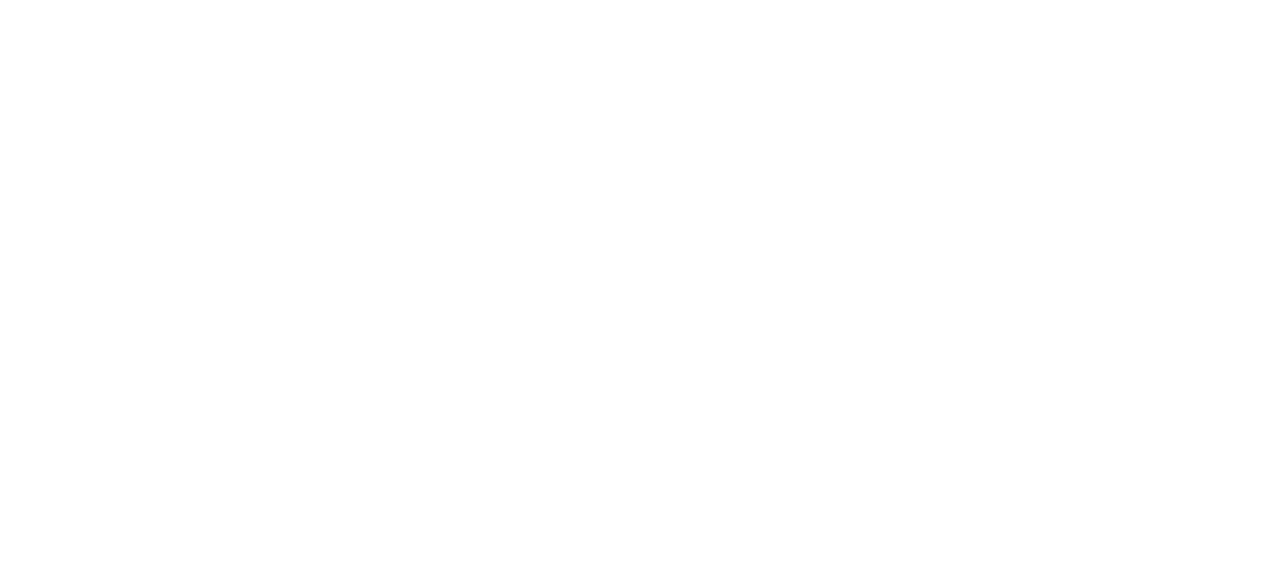
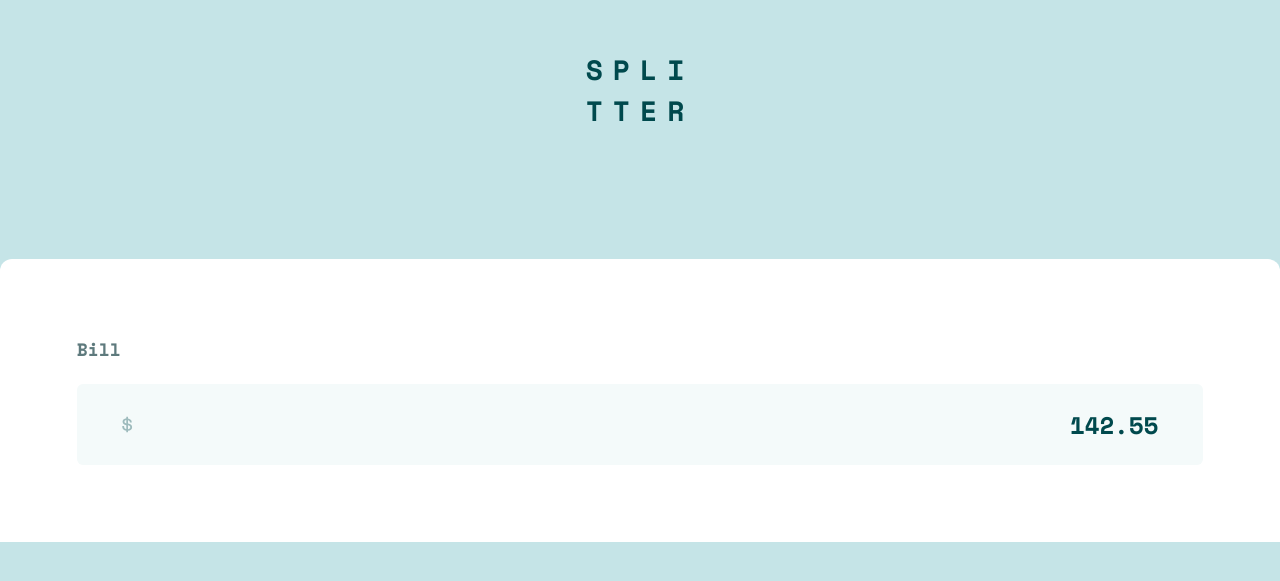
Before and after one commit to giulialiotti/tip-calculator-app, a React (Create React App) app: page / in a window 1280 px wide. Shown: the part 143-724 px from the top of the page. Built offline with nearby package versions, Linux system fonts and the light colour scheme.

Commit message:
Markup starter

```diff
--- a/src/App.js
+++ b/src/App.js
@@ -1,5 +1,13 @@
+// Local Components
+import { Headline, Card } from "./components";
+
 function App() {
-  return <main></main>;
+  return (
+    <main>
+      <Headline />
+      <Card />
+    </main>
+  );
 }
 
 export default App;
--- /dev/null
+++ b/src/components/Bill.js
@@ -0,0 +1,28 @@
+import React from "react";
+
+// Local Components
+import { CardTitle } from ".";
+
+// Assets
+import dollarIcon from "../assets/icon-dollar.svg";
+
+export const Bill = () => {
+  return (
+    // Markup
+    <div className="card__bill">
+      <CardTitle className="card-title-dark">Bill</CardTitle>
+      <AmoutWrapper amount={142.55} />
+    </div>
+  );
+};
+
+// Elements
+
+const AmoutWrapper = ({ amount }) => (
+  <div className="card__bill__amout vector-and-number-wrapper flex-wrapper">
+    <div className="vector-wrapper">
+      <img src={dollarIcon} alt="Dollar icon" />
+    </div>
+    <p>{amount}</p>
+  </div>
+);
--- /dev/null
+++ b/src/components/Card.js
@@ -0,0 +1,12 @@
+import React from "react";
+
+// Local Components
+import { Bill } from ".";
+
+export const Card = () => {
+  return (
+    <div className="card">
+      <Bill />
+    </div>
+  );
+};
--- /dev/null
+++ b/src/components/CardTitle.js
@@ -0,0 +1,5 @@
+import React from "react";
+
+export const CardTitle = ({ children, className }) => (
+  <h2 className={className}>{children}</h2>
+);
--- /dev/null
+++ b/src/components/Headline.js
@@ -0,0 +1,11 @@
+import React from "react";
+
+export const Headline = () => {
+  return (
+    <h1>
+      Spli
+      <br />
+      tter
+    </h1>
+  );
+};
--- /dev/null
+++ b/src/components/index.js
@@ -0,0 +1,4 @@
+export * from "./Headline";
+export * from "./Card";
+export * from "./Bill";
+export * from "./CardTitle";
--- a/src/index.js
+++ b/src/index.js
@@ -1,6 +1,6 @@
 import React from "react";
 import ReactDOM from "react-dom/client";
-import "./index.scss";
+import "./styles/index.scss";
 import App from "./App";
 
 const root = ReactDOM.createRoot(document.getElementById("root"));
--- a/src/index.scss
+++ /dev/null
@@ -1,5 +0,0 @@
-* {
-  box-sizing: border-box;
-  margin: 0;
-  padding: 0;
-}
--- /dev/null
+++ b/src/styles/index.scss
@@ -0,0 +1,106 @@
+@import url("https://fonts.googleapis.com/css2?family=Space+Mono:wght@700&display=swap");
+
+// Default styles
+
+* {
+  box-sizing: border-box;
+  margin: 0;
+  padding: 0;
+}
+
+:root {
+  font-size: 16px;
+  font-family: "Space Mono", monospace;
+
+  // COLORS
+
+  // primary
+  --color-primary: hsl(172, 67%, 45%); // Strong cyan
+
+  // neutrals
+  --neutral-100: hsl(183, 100%, 15%); // Very dark cyan
+  --neutral-200: hsl(186, 14%, 43%); // Dark grayish cyan
+  --neutral-300: hsl(184, 14%, 56%); // Grayish cyan
+  --neutral-400: hsl(185, 41%, 84%); // Light grayish cyan
+  --neutral-500: hsl(189, 41%, 97%); // Very light grayish cyan
+  --white: hsl(0, 0%, 100%); // White
+}
+
+body {
+  background-color: var(--neutral-400);
+}
+
+// Breakpoints
+
+$desktop: 1400px;
+
+// Styles
+
+main {
+  padding-top: 15%;
+
+  @media (min-width: $desktop) {
+    padding-top: 10%;
+  }
+}
+
+h1 {
+  color: var(--neutral-100);
+  font-size: 1.75rem;
+  letter-spacing: 0.625rem;
+  text-align: center;
+  text-transform: uppercase;
+}
+
+h2 {
+  font-size: 1.125rem;
+}
+
+p {
+  font-size: 1.5rem;
+}
+
+.flex-wrapper {
+  display: flex;
+  align-items: center;
+  justify-content: space-between;
+}
+
+.vector-wrapper {
+  display: flex;
+}
+
+// Card styles
+
+.card {
+  background-color: var(--white);
+  border-radius: 12px 12px 0 0;
+  margin-top: 10%;
+  padding: 6%;
+  width: 100%;
+
+  @media (min-width: $desktop) {
+    border-radius: 12px;
+    margin: 5% auto 0;
+    width: 60%;
+  }
+}
+
+.card-title-dark {
+  color: var(--neutral-200);
+}
+
+.card-title-light {
+  color: var(--white);
+}
+
+.vector-and-number-wrapper {
+  background-color: var(--neutral-500);
+  border-radius: 6px;
+  padding: 2% 4%;
+  margin-top: 2%;
+}
+
+.card__bill__amout p {
+  color: var(--neutral-100);
+}
```
